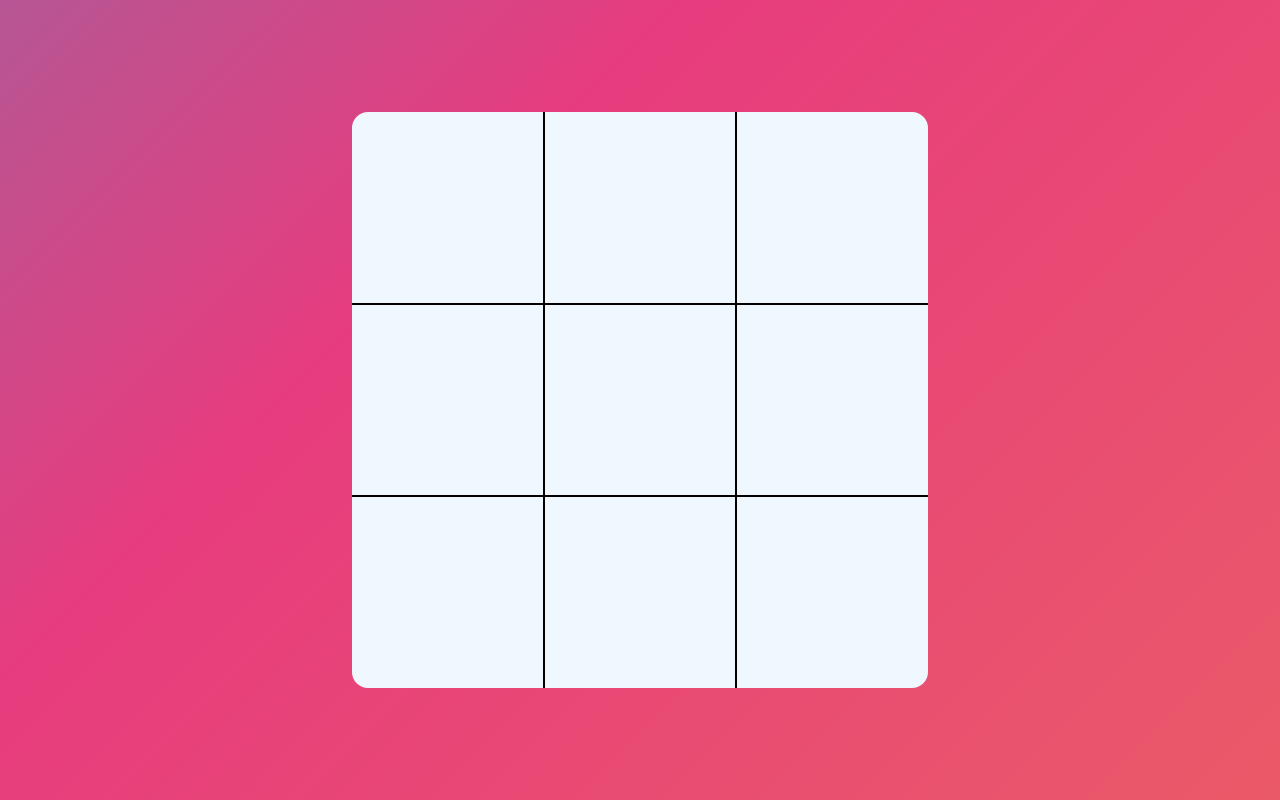
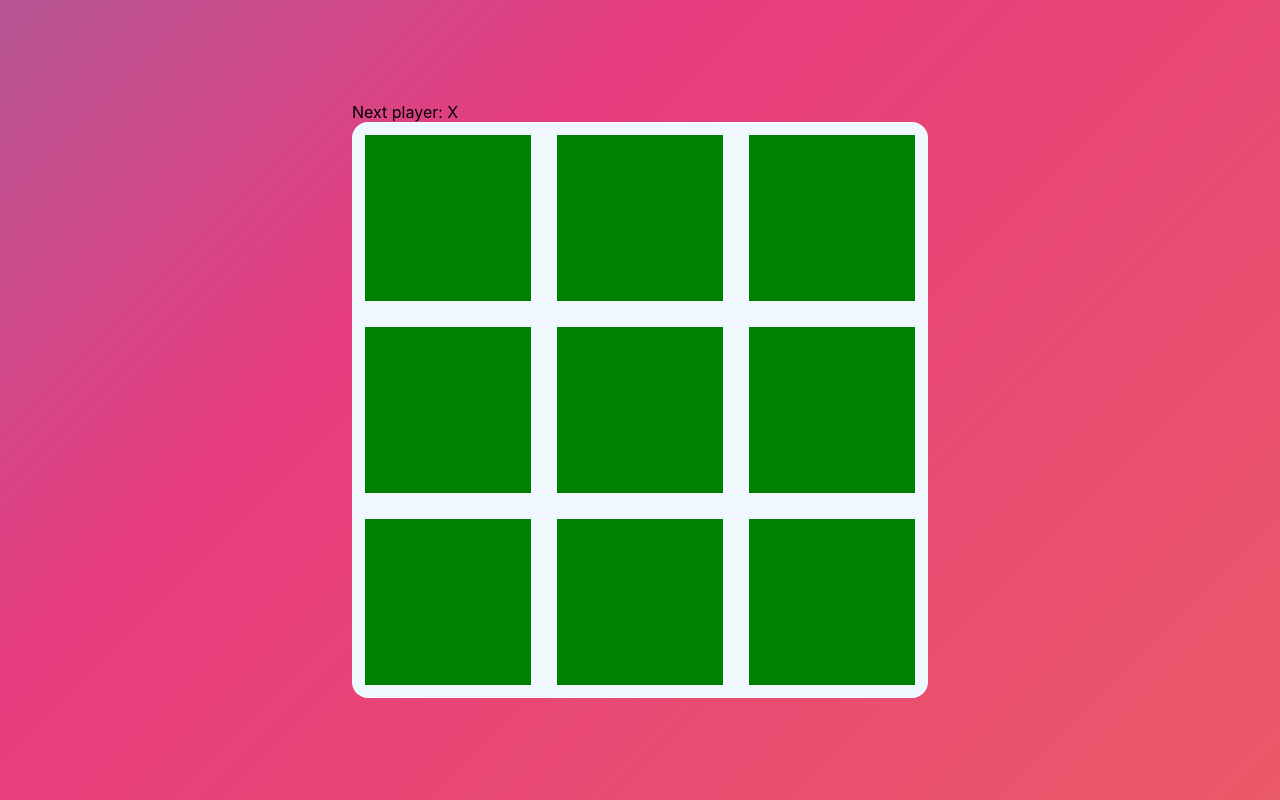
Before and after one commit to 0xWOLAND/tcubed-frontend, a React (Create React App) app: page / in a window 1280 px wide. Built offline with nearby package versions, Linux system fonts and the light colour scheme.

Commit message:
better functionality and resetting board

```diff
--- a/src/App.js
+++ b/src/App.js
@@ -1,6 +1,6 @@
 import logo from "./logo.svg";
 import "./App.css";
-import Board from "./components/Board";
+import Board from "./components/BoardClass";
 function App() {
   return (
     <div id="container">
--- a/src/components/Board.js
+++ /dev/null
@@ -1,89 +0,0 @@
-import React, { useEffect, useState } from "react";
-import "./style.css";
-import X from "./x";
-import O from "./o";
-
-var count = 0;
-const x = X;
-const o = O;
-
-var boxes = [0, 0, 0, 0, 0, 0, 0, 0, 0];
-
-function Board() {
-  return (
-    <div id="board_container">
-      <Box id="1" />
-      <div className="border"></div>
-      <Box id="2" />
-      <div className="border"></div>
-      <Box id="3" />
-      <div className="border"></div>
-      <div className="border"></div>
-      <div className="border"></div>
-      <div className="border"></div>
-      <div className="border"></div>
-      <Box id="4" />
-      <div className="border"></div>
-      <Box id="5" />
-      <div className="border"></div>
-      <Box id="6" />
-
-      <div className="border"></div>
-      <div className="border"></div>
-      <div className="border"></div>
-      <div className="border"></div>
-      <div className="border"></div>
-      <Box id="7" />
-      <div className="border"></div>
-      <Box id="8" />
-      <div className="border"></div>
-      <Box id="9" />
-    </div>
-  );
-}
-
-function resetBoard() {
-  for (let i = 0; i < 9; i++) {
-    boxes[i] += 1;
-    console.log(boxes[i]);
-  }
-}
-
-function Box(props) {
-  const [select, setSelect] = useState();
-
-  useEffect(() => {
-    setSelect(null);
-  }, []);
-
-  const handleClick = (id) => {
-    let boxElement = document.getElementById(id);
-    console.log(boxElement);
-    let boxClass = boxElement.className;
-    if (count == 9) {
-      resetBoard();
-      console.log("ye")
-      count = 0;
-    }
-    if (
-      boxClass[boxClass.length - 1] != "X" &&
-      boxClass[boxClass.length - 1] != "O" &&
-      select == null
-    ) {
-      if (count % 2) {
-        setSelect(x);
-      } else {
-        setSelect(o);
-      }
-      count += 1;
-    }
-  };
-  return (
-    <div className="box_element" onClick={() => handleClick(props.id)}>
-      <div className="inner_box" id={props.id}>
-        {select}
-      </div>
-    </div>
-  );
-}
-export default Board;
--- /dev/null
+++ b/src/components/BoardClass.js
@@ -0,0 +1,104 @@
+import React, { useEffect, useImperativeHandle, useState } from "react";
+import "./style.css";
+import X from "./x";
+import O from "./o";
+
+function calculateWinner(squares) {
+  const lines = [
+    [0, 1, 2],
+    [3, 4, 5],
+    [6, 7, 8],
+    [0, 3, 6],
+    [1, 4, 7],
+    [2, 5, 8],
+    [0, 4, 8],
+    [2, 4, 6],
+  ];
+  for (let i = 0; i < lines.length; i++) {
+    const [a, b, c] = lines[i];
+    if (squares[a] && squares[a] === squares[b] && squares[a] === squares[c]) {
+      return squares[a];
+    }
+  }
+  return null;
+}
+
+function Square(props) {
+  if (props.value == "X") {
+    return (
+      <div className="box_element" onClick={props.onClick}>
+        <X />
+      </div>
+    );
+  } else if (props.value == "O") {
+    return (
+      <div className="box_element" onClick={props.onClick}>
+        <O />
+      </div>
+    );
+  } else {
+    return <div className="box_element" onClick={props.onClick}></div>;
+  }
+}
+
+class Board extends React.Component {
+  constructor(props) {
+    super(props);
+    this.state = {
+      squares: Array(9).fill(null),
+      xIsNext: true,
+    };
+  }
+  handleClick(e) {
+    const squares = this.state.squares.slice();
+    if (squares[e] != null) {
+      return;
+    }
+    squares[e] = this.state.xIsNext ? "X" : "O";
+    this.setState({
+      squares: squares,
+      xIsNext: !this.state.xIsNext,
+    });
+  }
+
+  renderSquare(e) {
+    return (
+      <Square
+        value={this.state.squares[e]}
+        onClick={() => this.handleClick(e)}
+      />
+    );
+  }
+  render() {
+    const winner = calculateWinner(this.state.squares);
+    let status;
+    if (winner) {
+      status = "Winner: " + winner;
+      for (let i = 0; i < 9; i++) {
+        this.state.squares[i] = null;
+      }
+    } else {
+      status = "Next player: " + (this.state.xIsNext ? "X" : "O");
+    }
+    return (
+      <div>
+        <div className="status">{status}</div>
+        <div id="board_container">
+          {this.renderSquare(0)}
+          {this.renderSquare(1)}
+          {this.renderSquare(2)}
+
+          {this.renderSquare(3)}
+          {this.renderSquare(4)}
+          {this.renderSquare(5)}
+
+          {this.renderSquare(6)}
+          {this.renderSquare(7)}
+          {this.renderSquare(8)}
+        </div>
+      </div>
+    );
+  }
+}
+
+export default Board;
--- a/src/components/style.css
+++ b/src/components/style.css
@@ -4,18 +4,34 @@
   height: 45vw;
   border-radius: 16px;
   display: grid;
-  grid-template-columns: auto 2px auto 2px auto;
+  justify-content: center;
+  align-items: center;
+  grid-template-columns: 15vw 15vw 15vw;
+  grid-template-rows: 15vw 15vw 15vw;
+  justify-items: center;
+  align-items: center;
+}
 
-  grid-template-rows: auto 2px auto 2px auto;
+.board_row {
 }
 
 .box_element {
   padding: 10%;
+  width: 10vw;
+  height: 10vw;
+  background-color: green;
+  margin: 2px;
+  display: flex;
+  justify-content: center;
+  align-items: center;
+}
+.box_element div {
+  display: flex;
+  justify-content: center;
+  align-items: center;
 }
 
 .inner_box {
-  width: 50px;
-  height: 50px;
 }
 
 .X {
```
